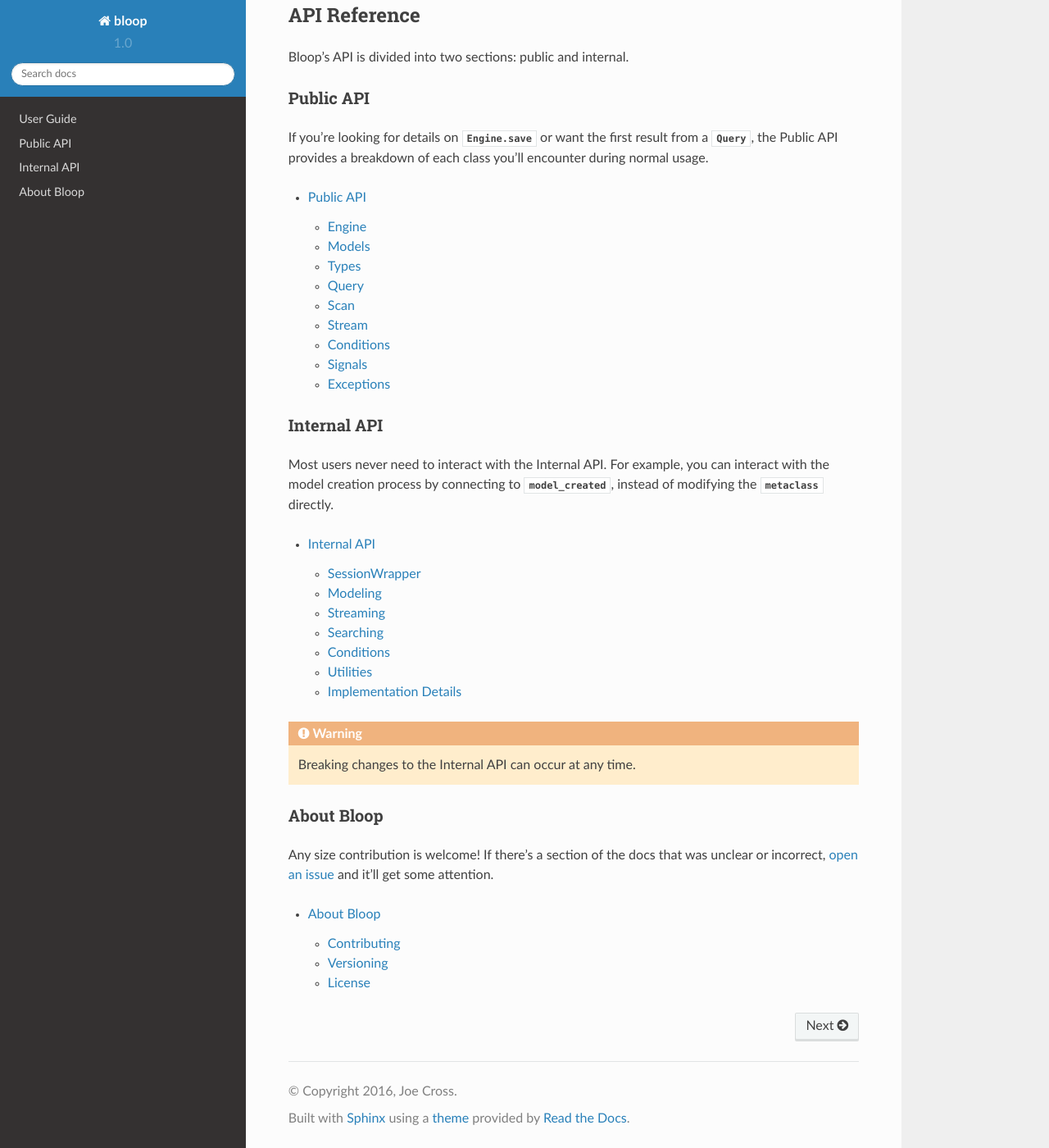
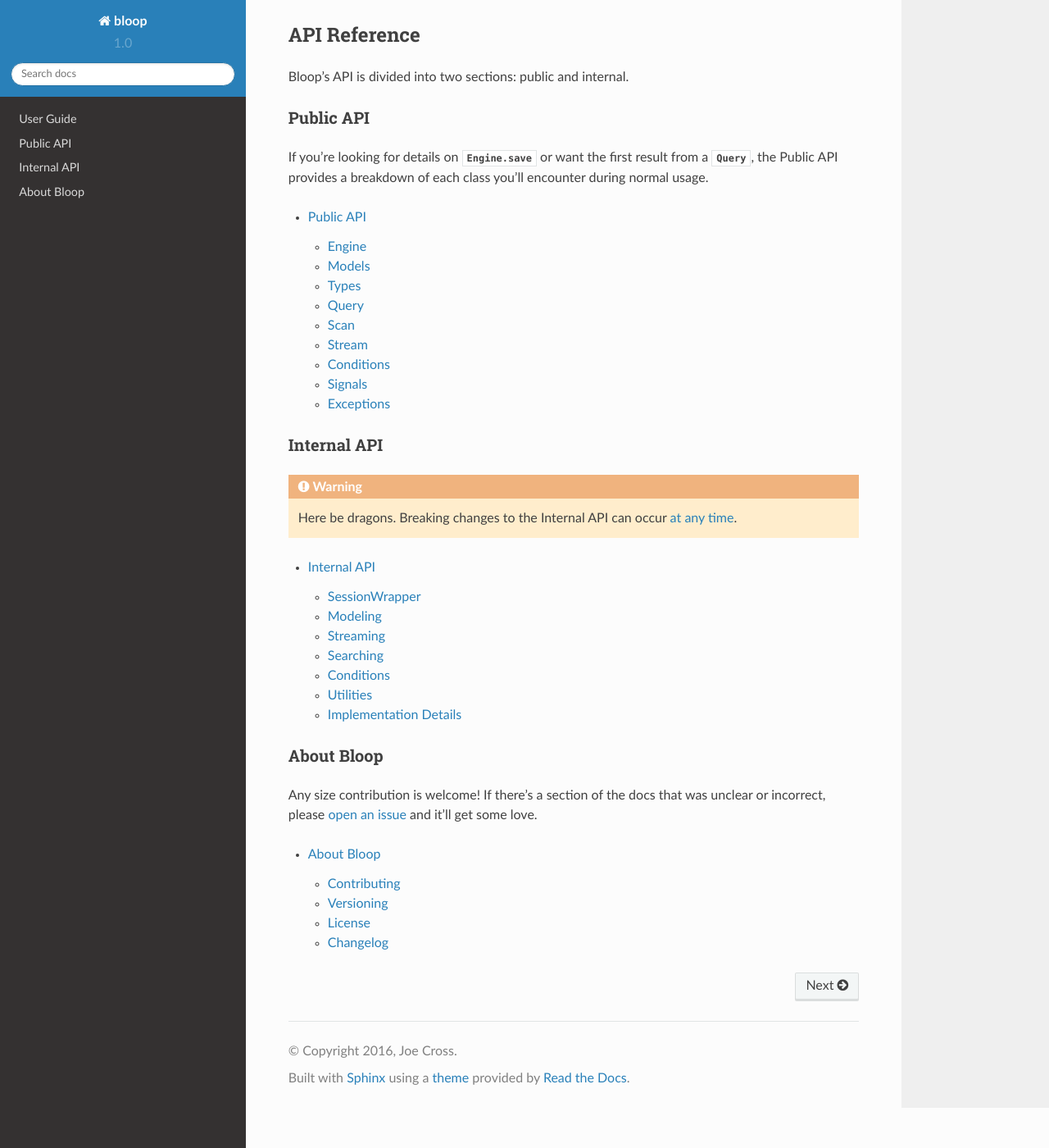
Before and after one commit to numberoverzero/bloop, a Sphinx documentation site: the page built from docs/index.rst, in a window 1280 px wide and 1400 px high, scrolled down 1659 px. Shown: the whole window at 82% size. Built offline with Sphinx 7.4.7 and the Read the Docs theme 2.0.0, drawn with Linux system fonts in a browser that asks for light colours.

Commit message:
docs housekeeping, add Changes section to User Guide.
When the 0.9 -> 1.0 changelog is written, the User Guide will
include sample code and example exceptions that one would encounter
during a migration involving the affected code.

```diff
--- a/docs/index.rst
+++ b/docs/index.rst
@@ -97,24 +97,20 @@
 Internal API
 ------------
 
-Most users never need to interact with the Internal API.  For example, you can interact with the model creation
-process by connecting to :data:`~bloop.signals.model_created`, instead of modifying the
-:class:`metaclass <bloop.models.ModelMetaclass>` directly.
+.. warning::
+
+    Here be dragons.  Breaking changes to the Internal API can occur :ref:`at any time <versioning-internal>`.
 
 .. toctree::
     :maxdepth: 2
 
     api/internal
 
-.. warning::
-
-    Breaking changes to the Internal API can occur at any time.
-
 About Bloop
 -----------
 
 Any size contribution is welcome!  If there's a section of the docs that was unclear or incorrect,
-`open an issue`_ and it'll get some attention.
+please `open an issue`_ and it'll get some love.
 
 .. _open an issue: https://github.com/numberoverzero/bloop/issues/new
 
--- /dev/null
+++ b/docs/user/changes.rst
@@ -0,0 +1,5 @@
+Changes
+^^^^^^^
+
+This section breaks down the CHANGELOG with detailed migration tips and examples.  If you're looking for an
+overview of all changes, see the :ref:`project changelog <changelog>`.
--- a/docs/user/index.rst
+++ b/docs/user/index.rst
@@ -16,3 +16,4 @@
     conditions
     signals
     patterns
+    changes
```
Also changed, not shown: docs/meta.rst (+11 -1 lines).
